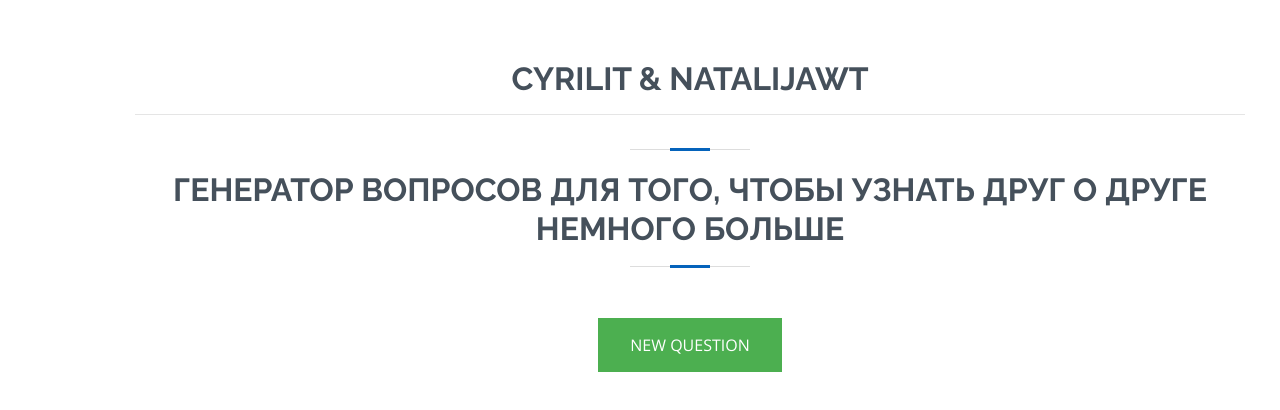
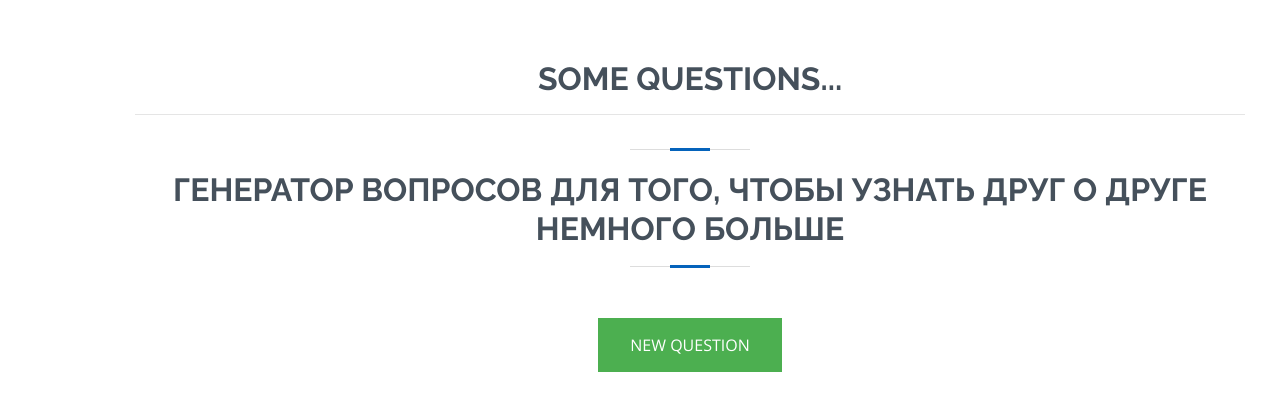
Before and after one commit to CyrilKuzmin/xxlaefxx.github.io, a plain HTML site: page index.html in a window 1280 px wide. Drawn offline with nearby package versions, Linux system fonts and the light colour scheme.

Commit message:
Update index.html

```diff
--- a/index.html
+++ b/index.html
@@ -5,7 +5,7 @@
   <meta charset="utf-8">
   <meta content="width=device-width, initial-scale=1.0" name="viewport">
 
-  <title>Cyrilit  &amp;  Natalijawt</title>
+  <title>Cyrilit</title>
   <meta content="" name="descriptison">
   <meta content="" name="keywords">
 
@@ -66,7 +66,7 @@
 
           <div class="col-lg-12 pt-4 pt-lg-0 content">
             <div class="section-title">
-              <h2>Cyrilit  &amp;  Natalijawt <br><hr></h2>
+              <h2>Some questions...<br><hr></h2>
               <h2 id="question">Генератор вопросов для того, чтобы узнать друг о друге немного больше</h2>
             </div>
             <div class="btn-container">
```
